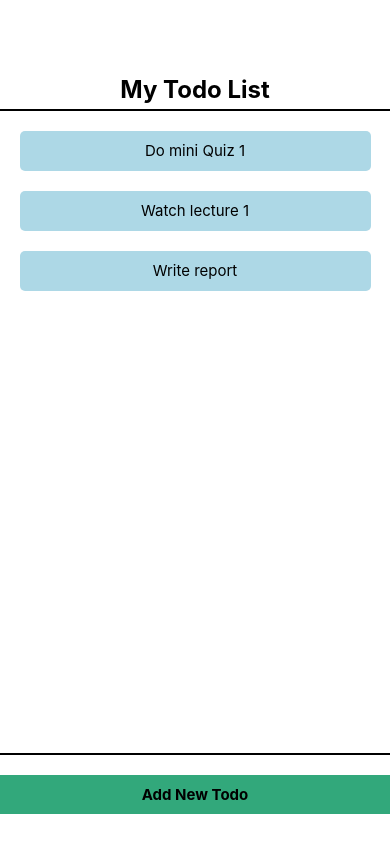
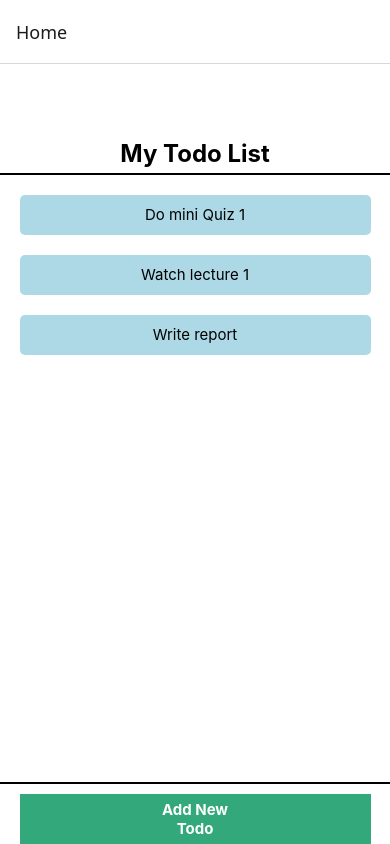
Before and after one commit to hao80206/MobileAppDev-todoApp, a React Native app: screen /Home in a window 390 px wide. Built offline with nearby package versions, Linux system fonts and the light colour scheme.

Commit message:
Navigation Implementation and add screen

```diff
--- a/App.js
+++ b/App.js
@@ -1,34 +1,20 @@
 import { StatusBar } from 'expo-status-bar';
 import { StyleSheet, Text, View } from 'react-native';
+import {createStackNavigator} from '@react-navigation/stack';
+import {NavigationContainer} from '@react-navigation/native';
 
+import Home from "./src/screens/Home";
+import AddNewTodo from "./src/screens/AddNewTodo";
+
+const Stack = createStackNavigator()
 export default function App() {
-
-    const todo_list = ['Do mini Quiz 1','Watch lecture 1', 'Write report' ];
-
   return (
-    <View style={styles.container}>
-        {/*Header*/}
-      <View style={styles.header}>
-        <Text style={styles.title}>My Todo List</Text>
-      </View>
-
-      <Text style={styles.separator}></Text>
-
-      <View style={styles.listContainer}>
-        {todo_list.map((todo, index) => (
-          <View key={index} style={styles.todoItem}>
-            <Text style={styles.todoText}>{todo}</Text>
-          </View>
-        ))}
-      </View>
-
-      <Text style={styles.separator}></Text>
-
-      {/*Footer for button*/}
-      <View style={styles.addButton}>
-        <Text style={styles.addButtonText}>Add New Todo</Text>
-      </View>
-    </View>
+    <NavigationContainer>
+        <Stack.Navigator initialRouteName="Home">
+            <Stack.Screen name="Home" component= {Home} />
+            <Stack.Screen name="AddNewTodo" component= {AddNewTodo} />
+        </Stack.Navigator>
+    </NavigationContainer>
   );
 }
 
@@ -39,55 +25,4 @@ const styles = StyleSheet.create({
     alignItems: 'center',
     justifyContent: 'center',
   },
-  header: {
-    alignItems: 'center',
-    padding: 20,
-    marginTop: 70,
-    paddingVertical: 5,
-  },
-  title: {
-    fontSize: 24,
-    fontWeight: 'bold',
-    textAlign: 'center',
-  },
-  listContainer: {
-    flex: 1,
-    justifyContent: 'flex-start',
-    alignItems: 'center',
-    alignSelf: 'stretch',
-
-  },
-  todoItem: {
-    backgroundColor: '#add8e6',
-    padding: 10,
-    marginBottom: 10,
-    marginTop: 10,
-    borderRadius: 5,
-    alignItems: 'center',
-    width: '90%',
-    height: 40,
-  },
-  todoText: {
-      //fontWeight: 'bold',
-      fontSize: 15,
-  },
-  separator: {
-    width: '100%',
-    borderBottomWidth: 2,
-    borderBottomColor: 'black',
-    marginBottom: 10,
-  },
-  addButton: {
-    marginBottom: 30,
-    marginTop: 10,
-    padding: 10,
-    backgroundColor: '#32a87b',
-    alignSelf: 'stretch',
-  },
-  addButtonText: {
-    fontSize: 15,
-    color: 'black',
-    textAlign: 'center',
-    fontWeight: 'bold',
-  },
 });
--- /dev/null
+++ b/src/components/AddButton.js
@@ -0,0 +1,44 @@
+import {View, StyleSheet, Text, Pressable} from "react-native";
+
+
+export default function AddButton({ label, fun = ()=> {}, width=90 }){
+    return (
+        <Pressable
+            style={({ pressed }) =>
+                pressed ? [styles.addButton, {opacity: 0.5}, {width}] : [styles.addButton,{width}]
+        }
+        onPress={fun}
+        >
+            <View style={styles.buttonContent}>
+                <Text style={styles.addButtonText}>{label}</Text>
+            </View>
+
+        </Pressable>
+    );
+}
+
+const styles = StyleSheet.create ({
+    addButton: {
+        width: "90%",
+        height: 50,
+        backgroundColor: '#32a87b',
+        alignSelf: 'center',
+        justifyContent: 'center',
+        alignItems: 'center',
+        paddingHorizontal: 10,
+      },
+    buttonContent: {
+        flexDirection: 'row',
+        justifyContent: 'center',
+        alignItems: 'center',
+        flex: 1,
+        },
+      addButtonText: {
+        fontSize: 15,
+        color: 'white',
+        textAlign: 'center',
+        fontWeight: 'bold',
+        maxWidth: "100%", // Ensure text doesn't overflow
+        flexShrink: 1,
+      },
+})
--- /dev/null
+++ b/src/screens/AddNewTodo.js
@@ -0,0 +1,78 @@
+import { StyleSheet, Text, View } from 'react-native';
+
+export default function AddNewTodo() {
+
+  return (
+    <View style={styles.container}>
+        {/*Header*/}
+      <View style={styles.header}>
+        <Text style={styles.title}>Add New Todo</Text>
+      </View>
+
+      {/*Footer for button*/}
+      <View style={styles.addButton}>
+        <Text style={styles.addButtonText}>Add New Todo</Text>
+      </View>
+    </View>
+  );
+}
+
+const styles = StyleSheet.create({
+  container: {
+    flex: 1,
+    backgroundColor: '#fff',
+    alignItems: 'center',
+    justifyContent: 'center',
+  },
+  header: {
+    alignItems: 'center',
+    padding: 20,
+    marginTop: 70,
+    paddingVertical: 5,
+  },
+  title: {
+    fontSize: 24,
+    fontWeight: 'bold',
+    textAlign: 'center',
+  },
+  listContainer: {
+    flex: 1,
+    justifyContent: 'flex-start',
+    alignItems: 'center',
+    alignSelf: 'stretch',
+
+  },
+  todoItem: {
+    backgroundColor: '#add8e6',
+    padding: 10,
+    marginBottom: 10,
+    marginTop: 10,
+    borderRadius: 5,
+    alignItems: 'center',
+    width: '90%',
+    height: 40,
+  },
+  todoText: {
+      //fontWeight: 'bold',
+      fontSize: 15,
+  },
+  separator: {
+    width: '100%',
+    borderBottomWidth: 2,
+    borderBottomColor: 'black',
+    marginBottom: 10,
+  },
+  addButton: {
+    marginBottom: 30,
+    marginTop: 10,
+    padding: 10,
+    backgroundColor: '#32a87b',
+    alignSelf: 'stretch',
+  },
+  addButtonText: {
+    fontSize: 15,
+    color: 'black',
+    textAlign: 'center',
+    fontWeight: 'bold',
+  },
+});
--- /dev/null
+++ b/src/screens/Home.js
@@ -0,0 +1,90 @@
+import { StyleSheet, Text, View } from 'react-native';
+import AddButton from '../components/AddButton';
+
+export default function Home( {navigation}) {
+
+    const todo_list = ['Do mini Quiz 1','Watch lecture 1', 'Write report' ];
+
+  return (
+    <View style={styles.container}>
+        {/*Header*/}
+      <View style={styles.header}>
+        <Text style={styles.title}>My Todo List</Text>
+      </View>
+
+      <Text style={styles.separator}></Text>
+
+      <View style={styles.listContainer}>
+        {todo_list.map((todo, index) => (
+          <View key={index} style={styles.todoItem}>
+            <Text style={styles.todoText}>{todo}</Text>
+          </View>
+        ))}
+      </View>
+
+      <Text style={styles.separator}></Text>
+
+      {/*Footer for button*/}
+      <View style={styles.addButton}>
+        <AddButton label="Add New Todo" fun={() => navigation.navigate("AddNewTodo")}></AddButton>
+      </View>
+    </View>
+  );
+}
+
+const styles = StyleSheet.create({
+  container: {
+    flex: 1,
+    backgroundColor: '#fff',
+    alignItems: 'center',
+    justifyContent: 'center',
+  },
+  header: {
+    alignItems: 'center',
+    padding: 20,
+    marginTop: 70,
+    paddingVertical: 5,
+  },
+  title: {
+    fontSize: 24,
+    fontWeight: 'bold',
+    textAlign: 'center',
+  },
+  listContainer: {
+    flex: 1,
+    justifyContent: 'flex-start',
+    alignItems: 'center',
+    alignSelf: 'stretch',
+
+  },
+  todoItem: {
+    backgroundColor: '#add8e6',
+    padding: 10,
+    marginBottom: 10,
+    marginTop: 10,
+    borderRadius: 5,
+    alignItems: 'center',
+    width: '90%',
+    height: 40,
+  },
+  todoText: {
+      //fontWeight: 'bold',
+      fontSize: 15,
+  },
+  separator: {
+    width: '100%',
+    borderBottomWidth: 2,
+    borderBottomColor: 'black',
+    marginBottom: 10,
+  },
+  addButton: {
+    width: "90%",
+    height: 50,
+    backgroundColor: '#32a87b',
+    alignSelf: 'center',
+    justifyContent: 'center',
+    alignItems: 'center',
+
+  },
+
+});
```
Also changed, not shown: package.json (+6 -1 lines), 1 other file (tests, documents, lock files or other folders).
